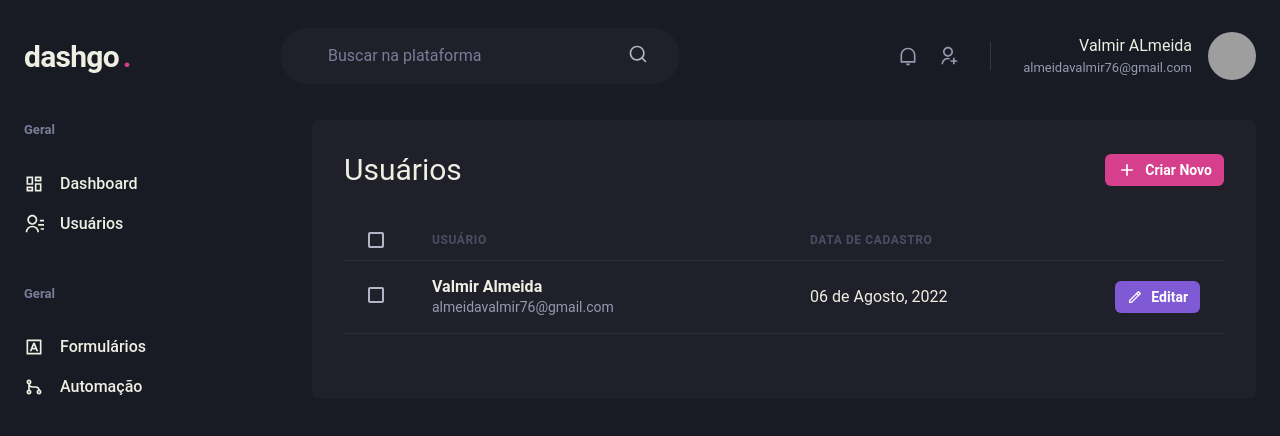
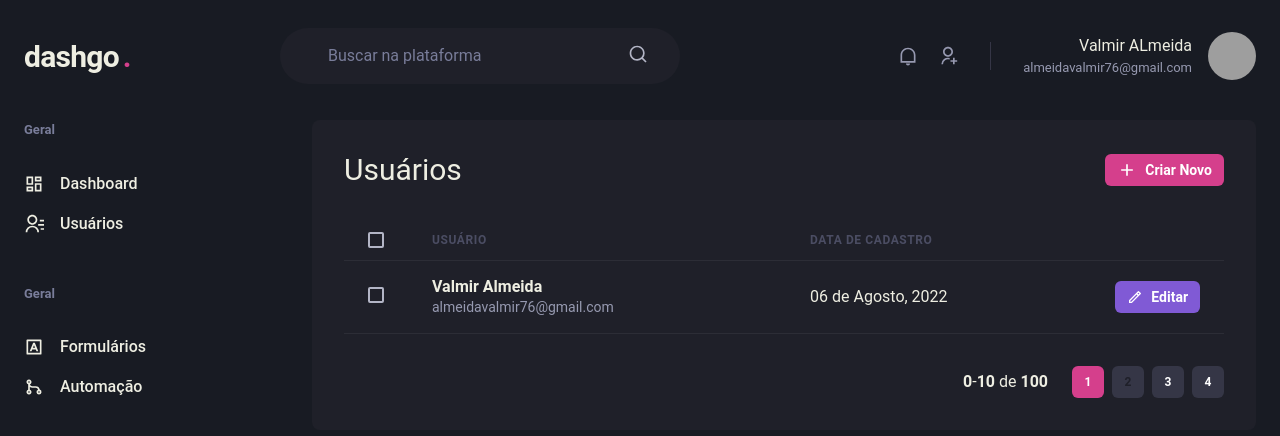
Before and after one commit to valmir1227/React-Chakra-Dashboard, a Next.js app: page /users in a window 1280 px wide. Shown: the top 436 px of the page. Built offline with nearby package versions, Linux system fonts and the light colour scheme; grey boxes are pictures that could not be loaded.

Commit message:
:package: Component: Pagination

```diff
--- /dev/null
+++ b/src/components/Pagination/Pagination.tsx
@@ -0,0 +1,58 @@
+import { Box, Button, Stack } from "@chakra-ui/react";
+
+export default function Pagination() {
+  return (
+    <Stack direction="row" spacing="6" mt="8" justify="flex-end" align="center">
+      <Box>
+        <strong>0</strong>-<strong>10</strong> de <strong>100</strong>
+      </Box>
+      <Stack direction="row" spacing="2">
+        <Button
+          size="sm"
+          fontSize="xs"
+          w="4"
+          colorScheme="pink"
+          disabled
+          _disabled={{
+            bgColor: "pink.500",
+            cursor: "defaltt",
+          }}
+        >
+          1
+        </Button>
+
+        <Button
+          size="sm"
+          fontSize="xs"
+          w="4"
+          bg="gray.700"
+          _hover={{ bg: "gray.500" }}
+        >
+          2
+        </Button>
+
+        <Button
+          size="sm"
+          fontSize="xs"
+          w="4"
+          colorScheme="pink"
+          bg="gray.700"
+          _hover={{ bg: "gray.500" }}
+        >
+          3
+        </Button>
+
+        <Button
+          size="sm"
+          fontSize="xs"
+          w="4"
+          colorScheme="pink"
+          bg="gray.700"
+          _hover={{ bg: "gray.500" }}
+        >
+          4
+        </Button>
+      </Stack>
+    </Stack>
+  );
+}
--- a/src/pages/users/index.tsx
+++ b/src/pages/users/index.tsx
@@ -15,6 +15,7 @@
 } from "@chakra-ui/react";
 import { RiAddLine, RiPencilLine, RiRefreshLine } from "react-icons/ri";
 import { Header } from "../../components/Header/Header";
+import Pagination from "../../components/Pagination/Pagination";
 import Sidebar from "../../components/Sidebar/Sidebar";
 
 export default function UserList() {
@@ -79,6 +80,7 @@
               </Tr>
             </Tbody>
           </Table>
+          <Pagination/>
         </Box>
       </Flex>
     </Box>
```
